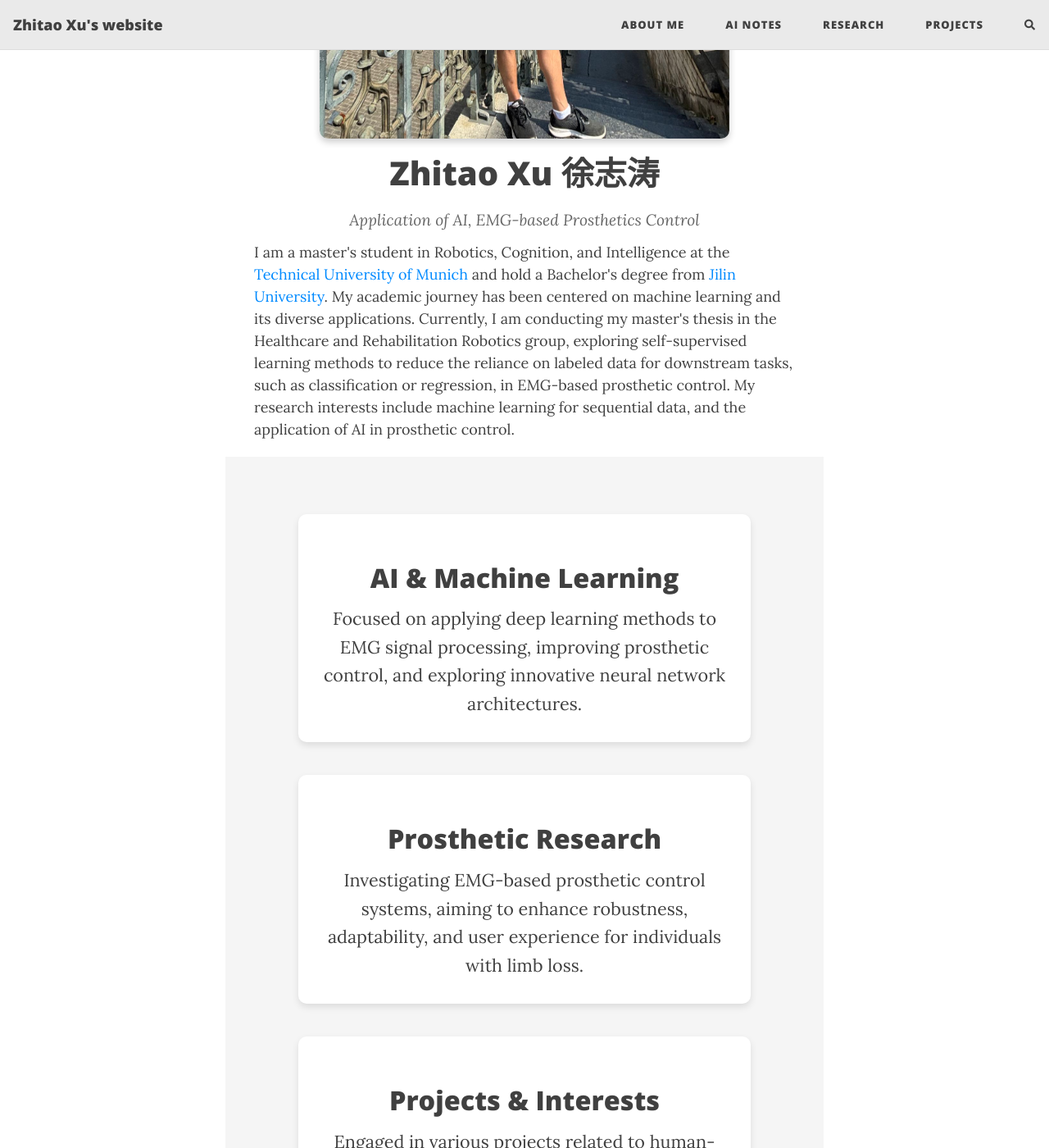
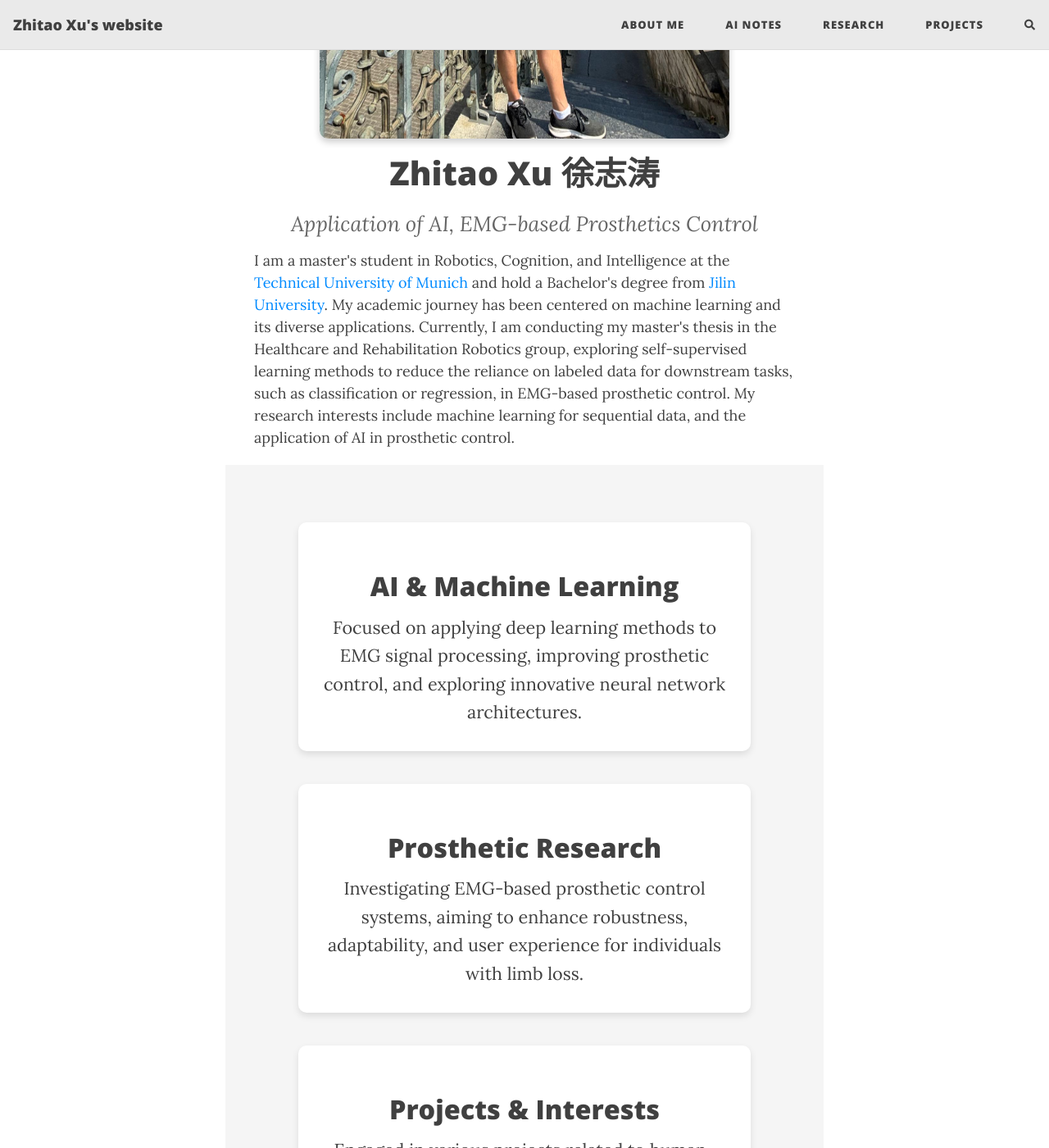
Before and after one commit to HerrXu01/herrxu01.github.io, a Jekyll site: the page built from index.html, in a window 1280 px wide and 1400 px high, scrolled down 758 px. Shown: the whole window at 82% size. Built offline with Jekyll 4.4.1, drawn with Linux system fonts in a browser that asks for light colours; the list of posts is cut into pages by our own code; comment, search, counter and statistics services are not loaded.

Commit message:
adjust subtitle

```diff
--- a/assets/css/beautifuljekyll.css
+++ b/assets/css/beautifuljekyll.css
@@ -1292,7 +1292,7 @@ footer .social-network-links a::before {
 
 /* Subtitle Styling */
 .page-subtitle {
-  font-size: 1.2rem; /* 调整字体大小 */
+  font-size: 1.6rem; /* 调整字体大小 */
   text-align: center; /* 使文字居中 */
   margin-top: 15px; /* 调整副标题和主标题之间的距离 */
   color: #666; /* 设置字体颜色 */
```
